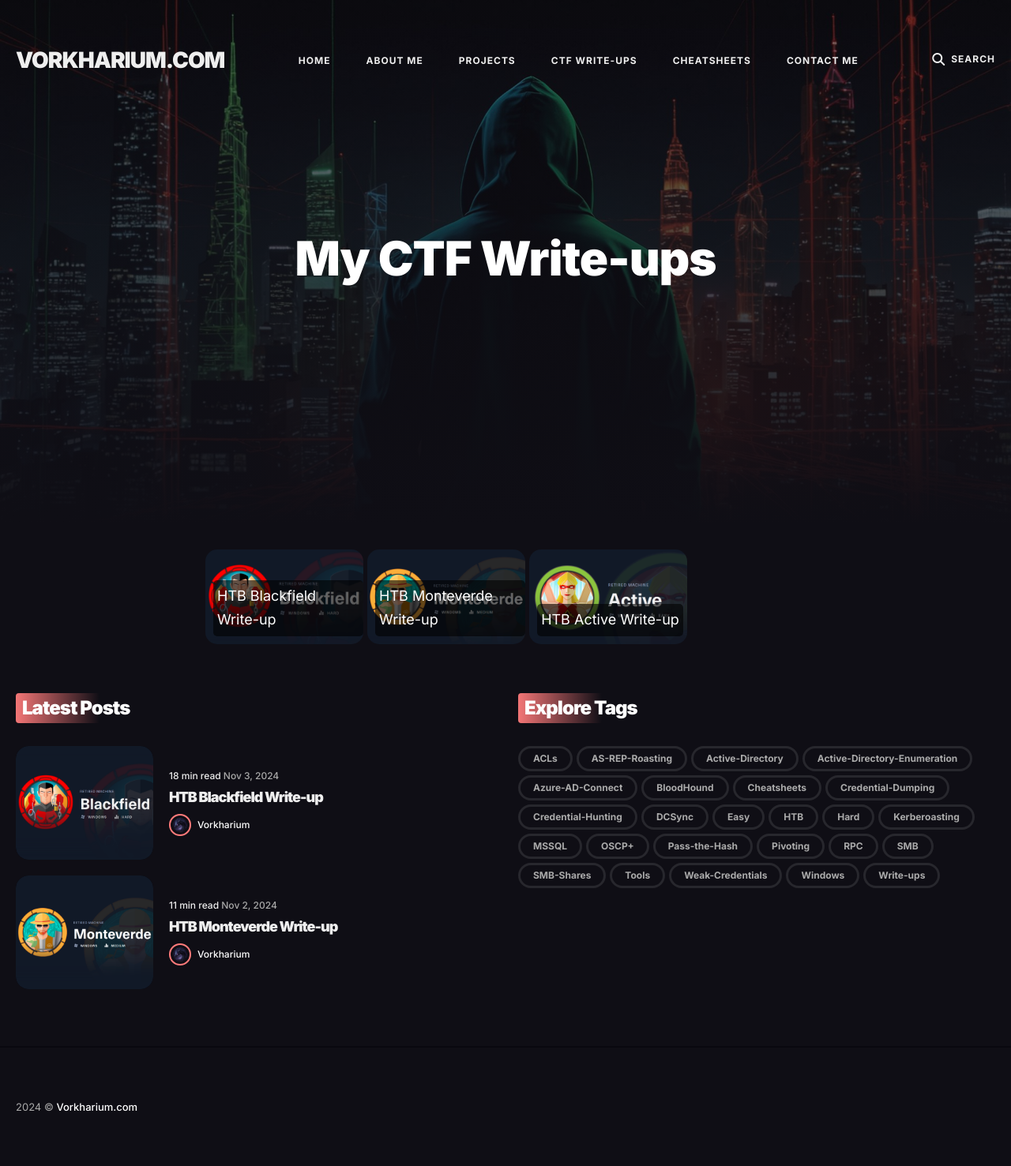
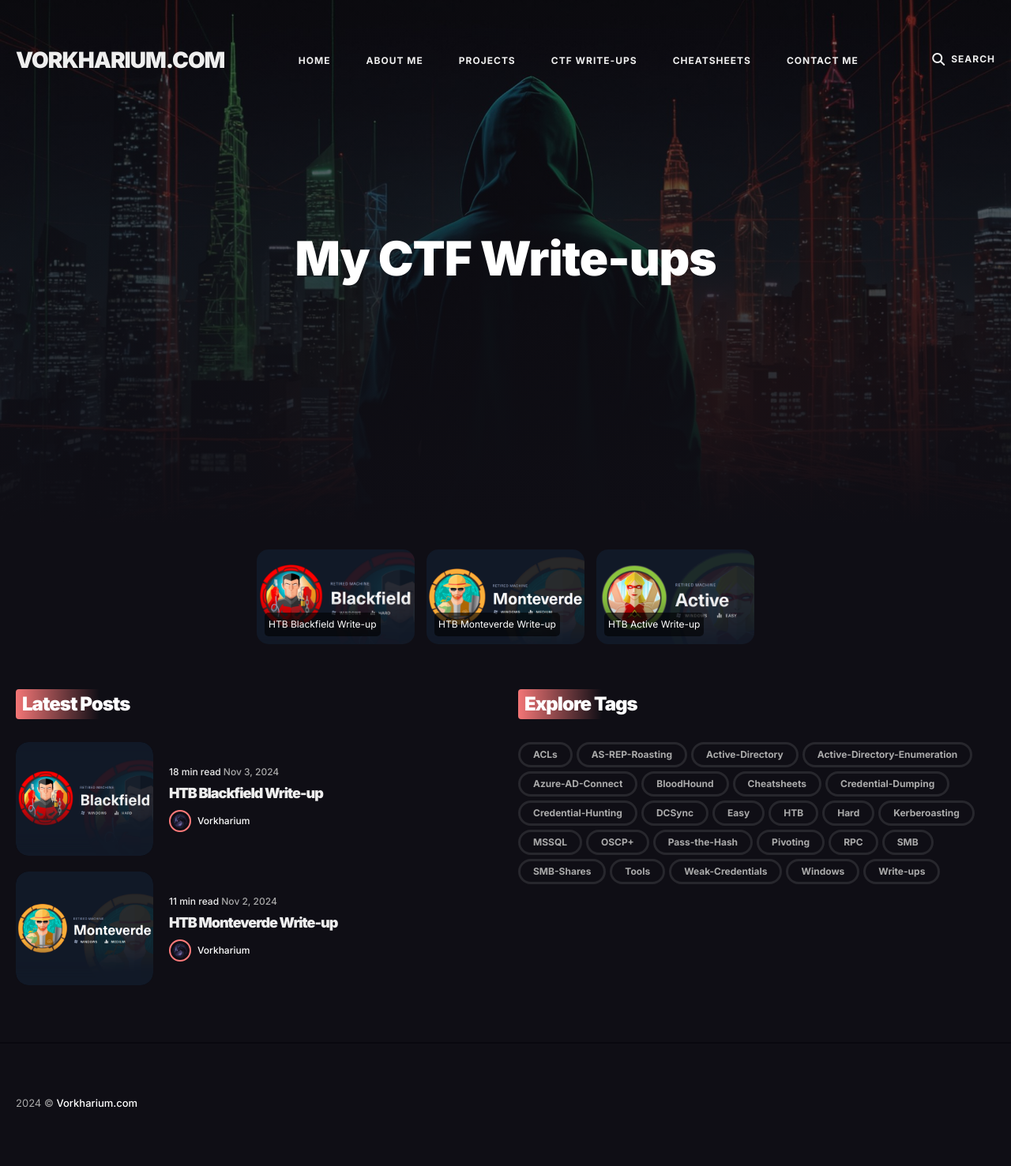
Before and after one commit to Vorkharium/vorkharium.github.io, a Jekyll site: the page built from _pages/write-ups.md, in a window 1280 px wide. Shown: the whole page at 79% size. Built offline with Jekyll 4.4.1, drawn with Linux system fonts in a browser that asks for light colours.

Commit message:
Update write-ups.md

```diff
--- a/_pages/write-ups.md
+++ b/_pages/write-ups.md
@@ -5,32 +5,40 @@ permalink: /write-ups/
 image: '/images/01.jpg'
 ---
 
-<div style="position: relative; display: inline-block; margin-bottom: 5px;">
-    <a href="/HTB-Blackfield-Write-up">
-        <img src="/images/htb_blackfield.png" alt="HTB Blackfield Write-up"
-             style="width: 200px; height: 120px; border-radius: 15px; object-fit: cover;">
-        <div style="position: absolute; bottom: 10px; left: 10px; color: white; background-color: rgba(0, 0, 0, 0.6); padding: 5px; border-radius: 5px;">
-            HTB Blackfield Write-up
-        </div>
-    </a>
+<div style="display: flex; justify-content: center; gap: 15px;">
+    <div style="position: relative; display: inline-block;">
+        <a href="/HTB-Blackfield-Write-up">
+            <img src="/images/htb_blackfield.png" alt="HTB Blackfield Write-up"
+                 style="width: 200px; height: 120px; border-radius: 15px; object-fit: cover;">
+            <div style="position: absolute; bottom: 10px; left: 10px; color: white;
+                        background-color: rgba(0, 0, 0, 0.6); padding: 5px;
+                        border-radius: 5px; font-size: 12px;">
+                HTB Blackfield Write-up
+            </div>
+        </a>
+    </div>
+
+    <div style="position: relative; display: inline-block;">
+        <a href="/HTB-Monteverde-Write-up">
+            <img src="/images/htb_monteverde.png" alt="HTB Monteverde Write-up"
+                 style="width: 200px; height: 120px; border-radius: 15px; object-fit: cover;">
+            <div style="position: absolute; bottom: 10px; left: 10px; color: white;
+                        background-color: rgba(0, 0, 0, 0.6); padding: 5px;
+                        border-radius: 5px; font-size: 12px;">
+                HTB Monteverde Write-up
+            </div>
+        </a>
+    </div>
+
+    <div style="position: relative; display: inline-block;">
+        <a href="/HTB-Active-Write-up">
+            <img src="/images/htb_active.png" alt="HTB Active Write-up"
+                 style="width: 200px; height: 120px; border-radius: 15px; object-fit: cover;">
+            <div style="position: absolute; bottom: 10px; left: 10px; color: white;
+                        background-color: rgba(0, 0, 0, 0.6); padding: 5px;
+                        border-radius: 5px; font-size: 12px;">
+                HTB Active Write-up
+            </div>
+        </a>
+    </div>
 </div>
-
-<div style="position: relative; display: inline-block; margin-bottom: 5px;">
-    <a href="/HTB-Monteverde-Write-up">
-        <img src="/images/htb_monteverde.png" alt="HTB Monteverde Write-up"
-             style="width: 200px; height: 120px; border-radius: 15px; object-fit: cover;">
-        <div style="position: absolute; bottom: 10px; left: 10px; color: white; background-color: rgba(0, 0, 0, 0.6); padding: 5px; border-radius: 5px;">
-            HTB Monteverde Write-up
-        </div>
-    </a>
-</div>
-
-<div style="position: relative; display: inline-block; margin-bottom: 5px;">
-    <a href="/HTB-Active-Write-up">
-        <img src="/images/htb_active.png" alt="HTB Active Write-up"
-             style="width: 200px; height: 120px; border-radius: 15px; object-fit: cover;">
-        <div style="position: absolute; bottom: 10px; left: 10px; color: white; background-color: rgba(0, 0, 0, 0.6); padding: 5px; border-radius: 5px;">
-            HTB Active Write-up
-        </div>
-    </a>
-</div>
```
